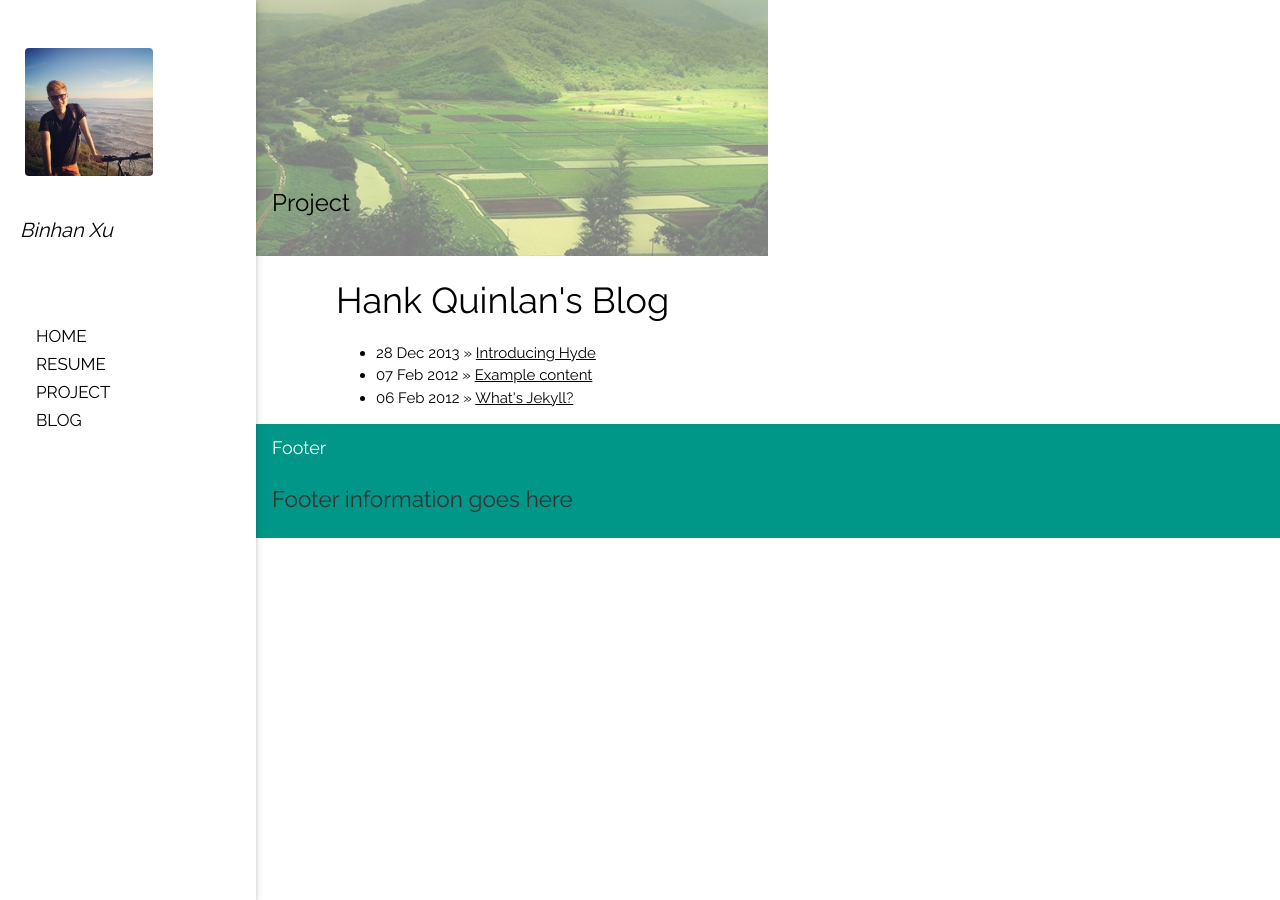
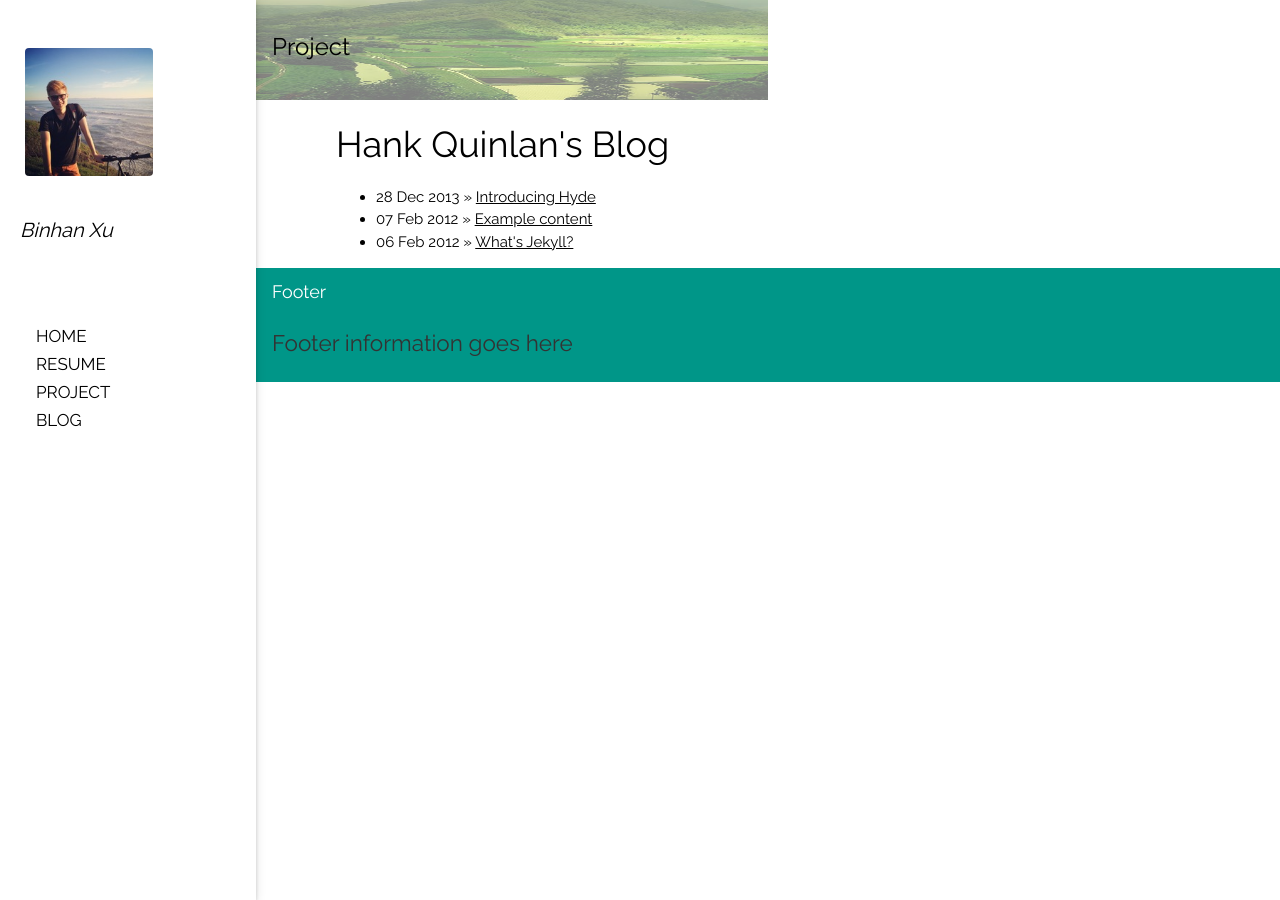
Before and after one commit to binhanxu/binhanxu.github.io, a Jekyll site: the page built from index.html, in a window 1280 px wide. Built offline with Jekyll 4.4.1, drawn with Linux system fonts in a browser that asks for light colours; nearby versions of some CDN libraries.

Commit message:
Update main.css

```diff
--- a/css/main.css
+++ b/css/main.css
@@ -10,6 +10,8 @@
 .w3-display-container img {
     opacity: 0.5;
     filter: alpha(opacity=50); /* For IE8 and earlier */
+    width: 300px;
+    height: 100px;
 }
 
 p {
```
